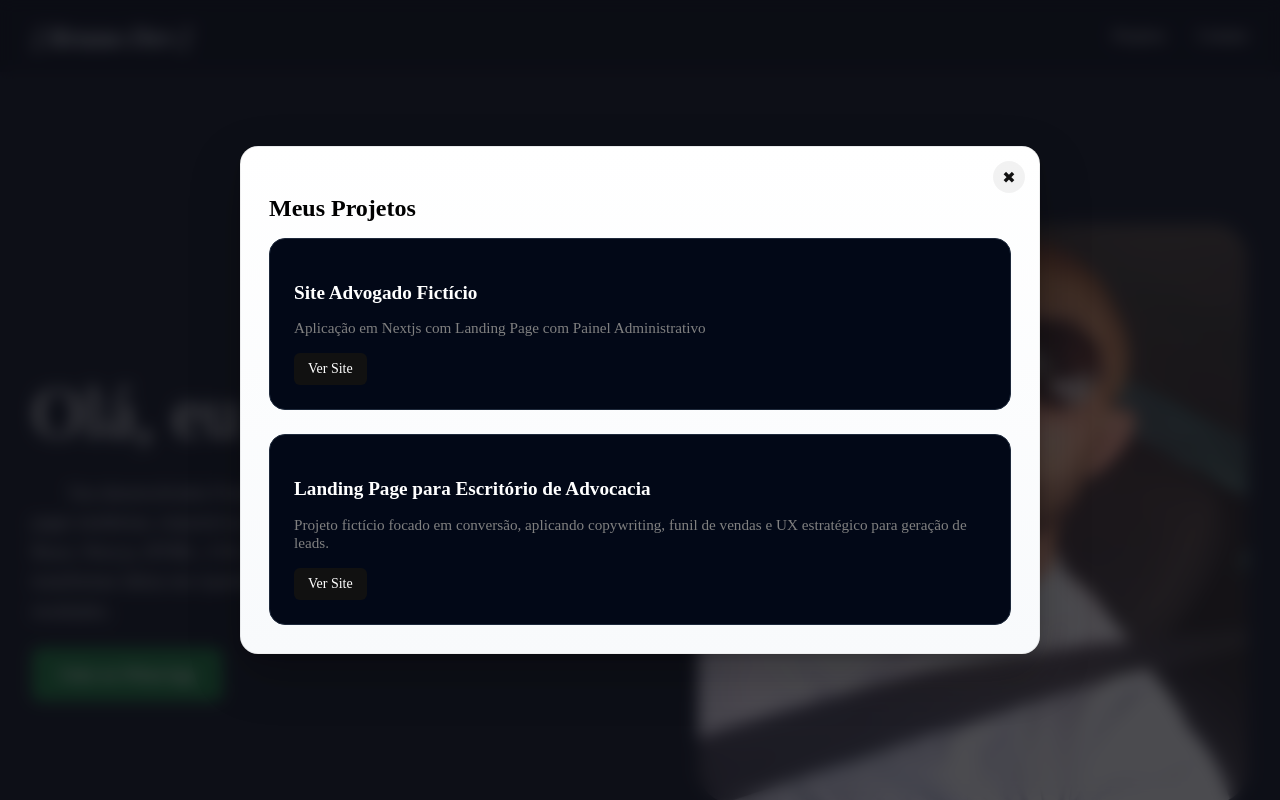
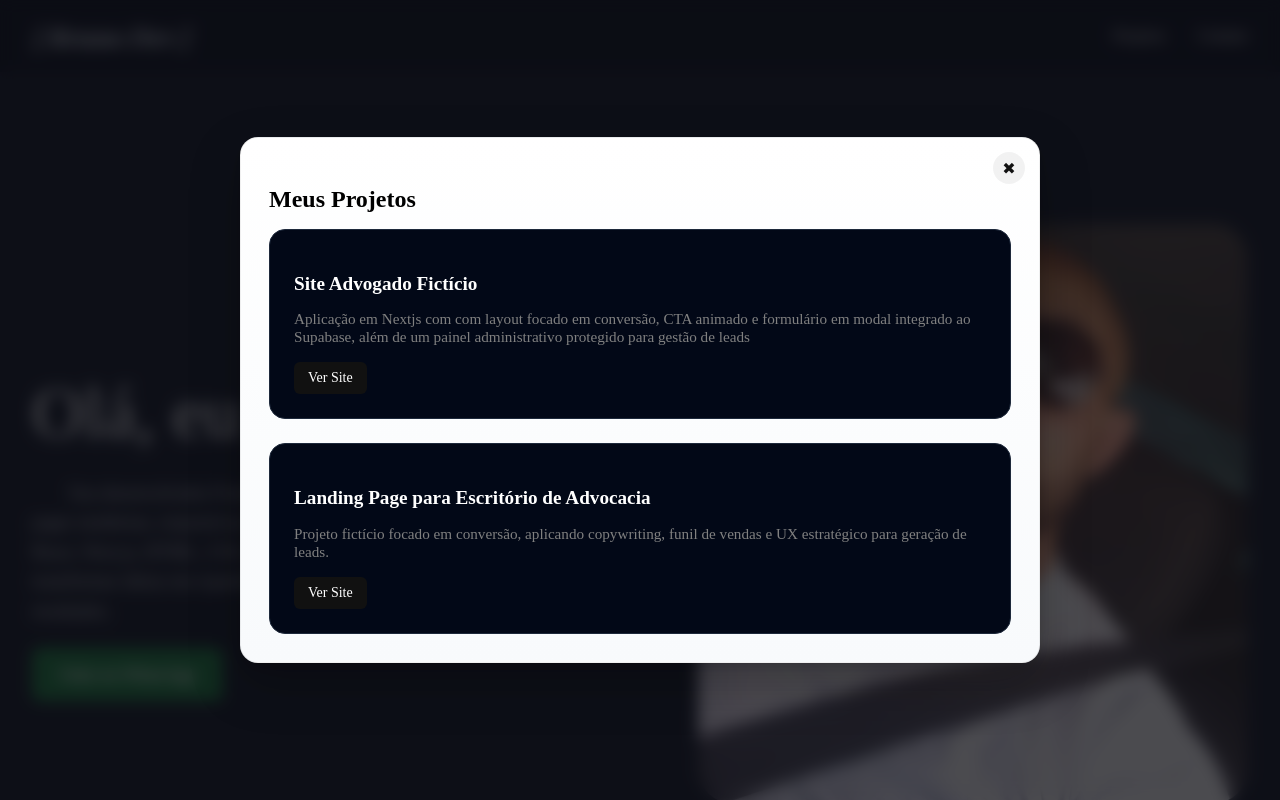
Before and after one commit to BrunoVenuto/portifolio-em-ractjs, a Next.js app: page / in a window 1280 px wide. Both pictures are taken after a click on the item "Projetos". Shown: the top 800 px of the page. Built offline with nearby package versions, Linux system fonts and the light colour scheme.

Commit message:
Atualização descrição de site adv

```diff
--- a/src/components/ProjectList/ProjectList.tsx
+++ b/src/components/ProjectList/ProjectList.tsx
@@ -8,7 +8,10 @@ export function ProjectList() {
       {/* Projeto 1 */}
       <div className={styles.card}>
         <h3>Site Advogado Fictício</h3>
-        <p>Aplicação em Nextjs com Landing Page com Painel Administrativo</p>
+        <p>Aplicação em Nextjs com com layout focado em conversão,
+          CTA animado e formulário em modal integrado ao Supabase,
+          além de um painel administrativo protegido para gestão de leads
+        </p>
 
         <div className={styles.links}>
           <a
```
